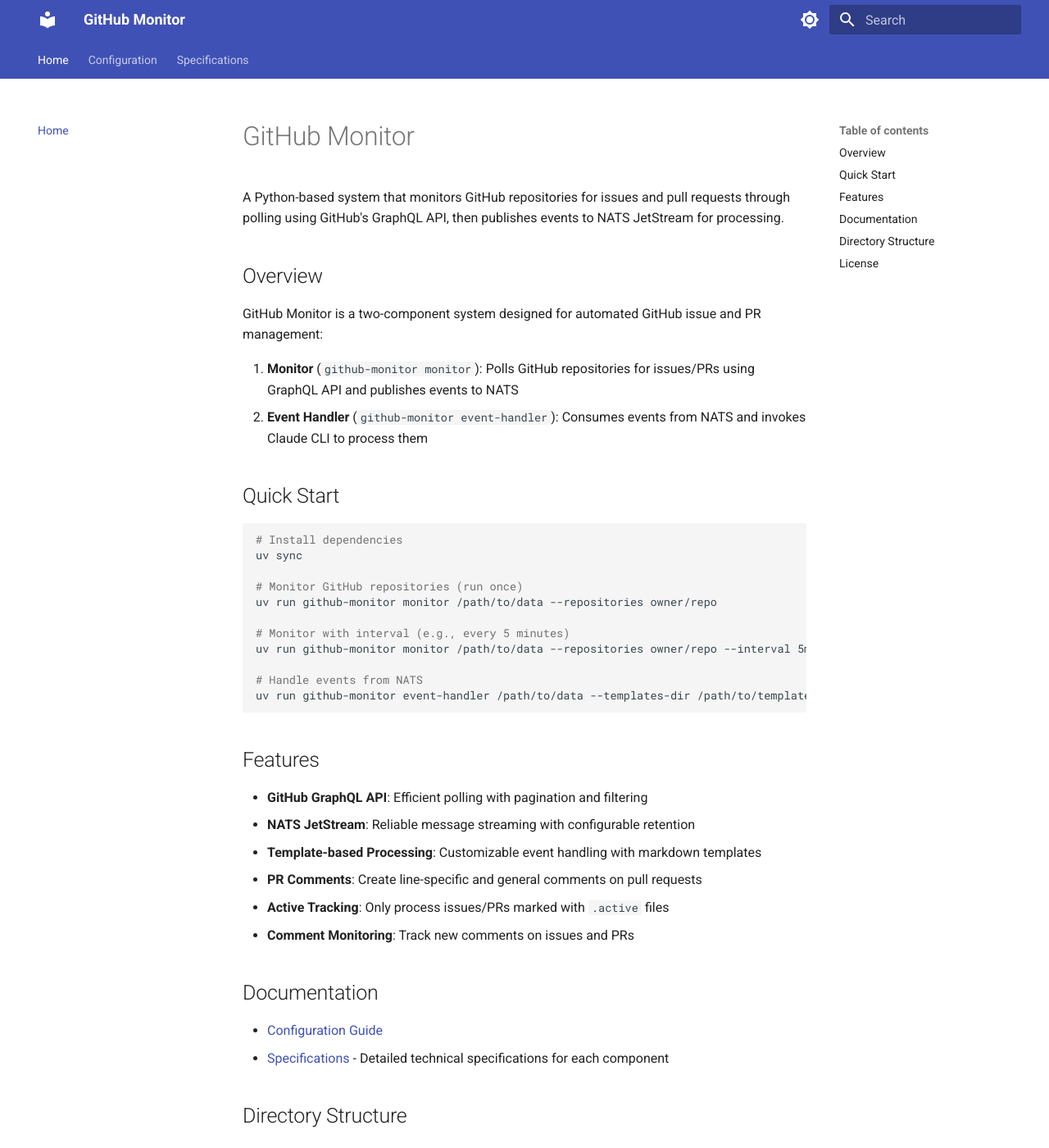
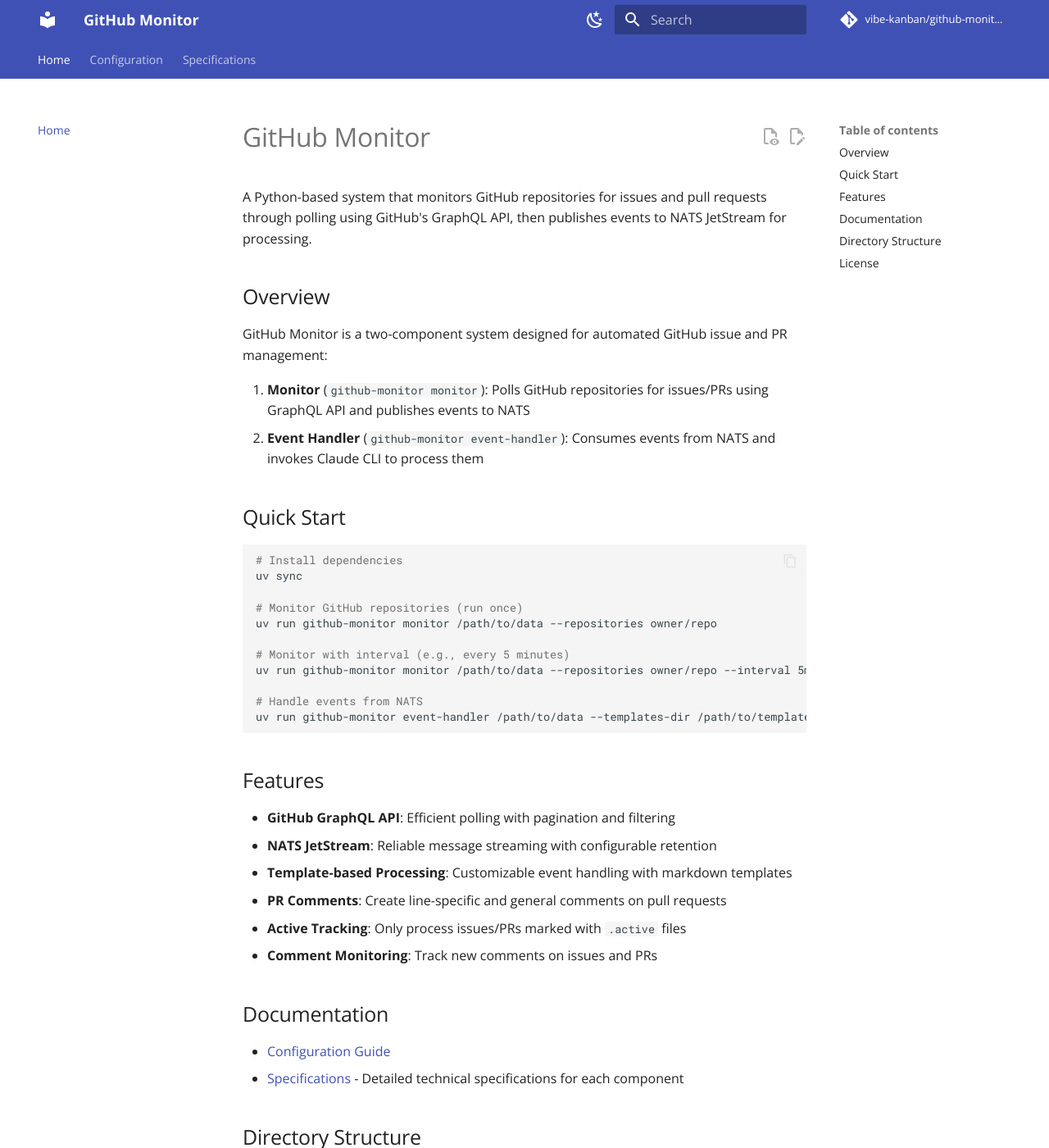
Before and after one commit to TomzxCode/github-monitor, an MkDocs documentation site: the page built from docs/index.md, in a window 1280 px wide and 1400 px high. Shown: the whole window at 82% size. Built offline with MkDocs 1.6.1 and Material for MkDocs 9.7.7, drawn with Linux system fonts in a browser that asks for light colours; comment, search, counter and statistics services are not loaded.

Commit message:
Configure mkdocs (vibe-kanban 5bb5e6eb)
Look at /mnt/f/Tom/Documents/GIT/entity-manager to configure a GitHub workflow to export static docs.

```diff
--- a/mkdocs.yml
+++ b/mkdocs.yml
@@ -1,6 +1,14 @@
 site_name: GitHub Monitor
 site_description: Python-based system for monitoring GitHub issues/PRs and processing events with Claude
 site_author: github-monitor
+repo_url: https://github.com/vibe-kanban/github-monitor
+repo_name: vibe-kanban/github-monitor
+edit_uri: edit/main/docs/
+
+extra:
+  social:
+    - icon: fontawesome/brands/github
+      link: https://github.com/vibe-kanban/github-monitor
 
 nav:
   - Home: index.md
@@ -15,18 +23,24 @@
 
 theme:
   name: material
+  font:
+    text: Open Sans
   palette:
-    - scheme: default
+    # Palette toggle for light mode
+    - media: "(prefers-color-scheme: light)"
+      scheme: default
       primary: indigo
       accent: indigo
       toggle:
-        icon: material/brightness-7
+        icon: material/weather-night
         name: Switch to dark mode
-    - scheme: slate
+    # Palette toggle for dark mode
+    - media: "(prefers-color-scheme: dark)"
+      scheme: slate
       primary: indigo
       accent: indigo
       toggle:
-        icon: material/brightness-4
+        icon: material/weather-sunny
         name: Switch to light mode
   features:
     - navigation.instant
@@ -35,17 +49,30 @@
     - navigation.sections
     - navigation.expand
     - navigation.indexes
+    - navigation.top
+    - search.highlight
+    - search.share
     - toc.follow
+    - content.action.edit
+    - content.action.view
+    - content.code.copy
+    - content.code.annotate
 
 markdown_extensions:
   - pymdownx.highlight:
       anchor_linenums: true
+      line_spans: __span
+      pygments_lang_class: true
   - pymdownx.inlinehilite
   - pymdownx.snippets
   - pymdownx.superfences
+  - admonition
+  - pymdownx.details
   - pymdownx.tabbed:
       alternate_style: true
-  - admonition
-  - pymdownx.details
   - attr_list
   - md_in_html
+
+plugins:
+  - search
+  - social
--- a/pyproject.toml
+++ b/pyproject.toml
@@ -23,6 +23,9 @@
     "pytest-asyncio>=1.3.0,<2",
     "pytest-cov>=7.0.0,<8",
     "pytest-xdist>=3.8.0,<4",
+    "mkdocs>=1.6.1",
+    "mkdocs-material>=9.7.1",
+    "pymdown-extensions>=10.20",
 ]
 
 [build-system]
```
Also changed, not shown: 2 other files.
